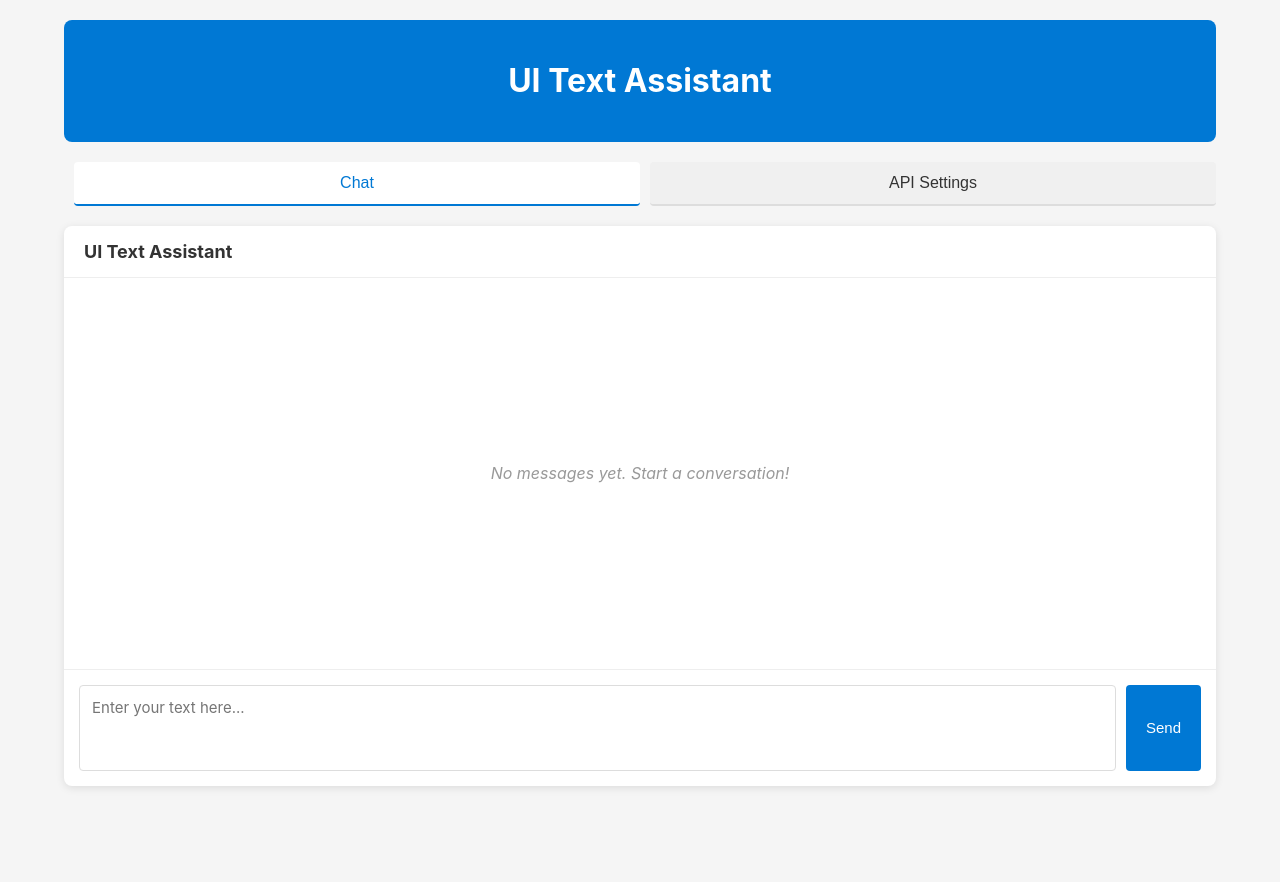
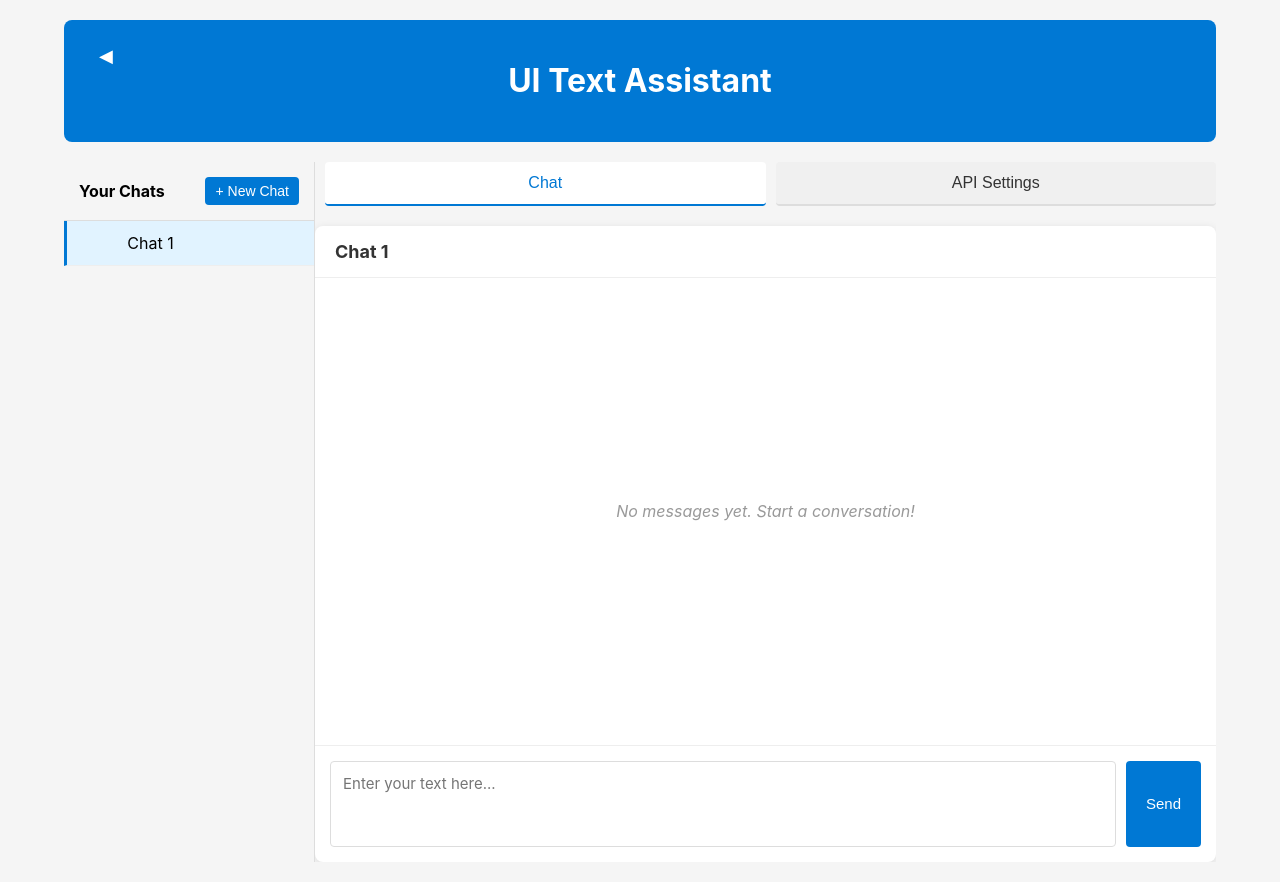
Before and after one commit to callmevg/ui-text-assistant, a React (Create React App) app in the folder client/: page / in a window 1280 px wide. Before the commit the page ends 806 px from the top, so only its background shows below. Built offline with nearby package versions, Linux system fonts and the light colour scheme.

Commit message:
Added support for multiple chats

```diff
--- a/client/src/App.css
+++ b/client/src/App.css
@@ -49,6 +49,7 @@ header {
   border-radius: 8px;
   margin-bottom: 20px;
   text-align: center;
+  position: relative;
 }
 
 .tab-navigation {
@@ -138,6 +139,8 @@ input:focus {
   display: flex;
   flex-direction: column;
   height: 70vh;
+  flex: 1;
+  overflow: hidden;
 }
 
 .chat-history {
@@ -146,6 +149,8 @@ input:focus {
   padding: 20px;
   display: flex;
   flex-direction: column;
+  flex: 1;
+  overflow-y: auto;
 }
 
 .message {
@@ -545,3 +550,145 @@ button:hover {
   margin-top: 0;
   margin-bottom: 10px;
 }
+
+/* Add this to your CSS */
+.main-container {
+  display: flex;
+  height: calc(100vh - 100px);
+}
+
+.chat-sidebar {
+  width: 250px;
+  background-color: #f5f5f5;
+  border-right: 1px solid #ddd;
+  transition: all 0.3s ease;
+  display: flex;
+  flex-direction: column;
+  overflow: hidden;
+}
+
+.chat-sidebar.closed {
+  width: 0;
+}
+
+.sidebar-header {
+  padding: 15px;
+  border-bottom: 1px solid #ddd;
+  display: flex;
+  justify-content: space-between;
+  align-items: center;
+}
+
+.sidebar-header h2 {
+  margin: 0;
+  font-size: 16px;
+}
+
+.new-chat-btn {
+  background-color: #0078d4;
+  color: white;
+  border: none;
+  border-radius: 4px;
+  padding: 6px 10px;
+  font-size: 14px;
+  cursor: pointer;
+}
+
+.chat-list {
+  overflow-y: auto;
+  flex: 1;
+}
+
+.chat-item {
+  padding: 12px 15px;
+  border-bottom: 1px solid #eee;
+  cursor: pointer;
+  display: flex;
+  justify-content: space-between;
+  align-items: center;
+}
+
+.chat-item:hover {
+  background-color: #eaeaea;
+}
+
+.chat-item.active {
+  background-color: #e1f3ff;
+  border-left: 3px solid #0078d4;
+}
+
+.chat-item-title {
+  flex: 1;
+  overflow: hidden;
+  text-overflow: ellipsis;
+  white-space: nowrap;
+}
+
+.chat-item-actions {
+  display: flex;
+  gap: 5px;
+  opacity: 0;
+  transition: opacity 0.2s;
+}
+
+.chat-item:hover .chat-item-actions {
+  opacity: 1;
+}
+
+.chat-rename-btn,
+.chat-delete-btn {
+  background: none;
+  border: none;
+  font-size: 14px;
+  cursor: pointer;
+  padding: 2px 5px;
+  border-radius: 3px;
+}
+
+.chat-rename-btn:hover,
+.chat-delete-btn:hover {
+  background-color: #ddd;
+}
+
+.sidebar-toggle {
+  background: none;
+  border: none;
+  font-size: 18px;
+  cursor: pointer;
+  padding: 5px 10px;
+  color: white;
+  position: absolute;
+  left: 15px;
+  top: 20px;
+}
+
+.main-content {
+  flex: 1;
+  overflow: hidden;
+  display: flex;
+  flex-direction: column;
+}
+
+.empty-chats {
+  padding: 20px;
+  text-align: center;
+  color: #888;
+}
+
+/* Responsive styles */
+@media (max-width: 768px) {
+  .chat-sidebar {
+    position: absolute;
+    height: calc(100vh - 100px);
+    z-index: 10;
+    box-shadow: 2px 0 5px rgba(0, 0, 0, 0.1);
+  }
+
+  .chat-sidebar.closed {
+    transform: translateX(-100%);
+  }
+
+  .main-container {
+    position: relative;
+  }
+}
--- a/client/src/App.tsx
+++ b/client/src/App.tsx
@@ -23,19 +23,40 @@ function App() {
   // Debug state
   const [showDebug, setShowDebug] = useState(false);
 
+  // New states for managing multiple chats and sidebar visibility
+  const [chats, setChats] = useState<Array<{
+    id: string;
+    title: string;
+    messages: Array<{role: string, content: string}>;
+    createdAt: number;
+  }>>([]);
+  const [activeChatId, setActiveChatId] = useState<string | null>(null);
+  const [showSidebar, setShowSidebar] = useState(true);
+
   // Load settings from local storage on component mount
   useEffect(() => {
     const savedApiKey = localStorage.getItem('apiKey');
     const savedEndpoint = localStorage.getItem('endpoint');
     const savedEndpointName = localStorage.getItem('endpointName');
     const savedGuidelines = localStorage.getItem('guidelines');
-    const savedChatHistory = localStorage.getItem('chatHistory');
+    const savedChats = localStorage.getItem('chats');
 
     if (savedApiKey) setApiKey(savedApiKey);
     if (savedEndpoint) setEndpoint(savedEndpoint);
     if (savedEndpointName) setEndpointName(savedEndpointName);
     if (savedGuidelines) setGuidelines(JSON.parse(savedGuidelines));
-    if (savedChatHistory) setChatHistory(JSON.parse(savedChatHistory));
+
+    if (savedChats) {
+      const parsedChats = JSON.parse(savedChats);
+      setChats(parsedChats);
+      // Set the most recent chat as active
+      if (parsedChats.length > 0) {
+        setActiveChatId(parsedChats[parsedChats.length - 1].id);
+      }
+    } else {
+      // Create a default chat if none exists
+      createNewChat();
+    }
   }, []);
 
   // Save chat history whenever it changes
@@ -46,6 +67,12 @@ function App() {
   const handleSubmit = async (e: React.FormEvent) => {
     e.preventDefault();
 
+    // Check if there's an active chat
+    if (!activeChatId) {
+      createNewChat();
+      return;
+    }
+
     // Check if API settings are configured
     if (!apiKey || !endpoint || !endpointName) {
       setError('Please configure your Azure API settings in the Settings tab before sending messages.');
@@ -53,9 +80,12 @@ function App() {
       return;
     }
 
+    const activeChat = getActiveChat();
+    if (!activeChat) return;
+
     // Add user message to chat history
-    const newChatHistory = [...chatHistory, {role: 'user', content: message}];
-    setChatHistory(newChatHistory);
+    const newMessages = [...activeChat.messages, {role: 'user', content: message}];
+    updateActiveChatMessages(newMessages);
 
     // Clear message input and set loading state
     setMessage('');
@@ -68,7 +98,7 @@ function App() {
         ? guidelines.map(g => `${g.name}:\n${g.content}`).join('\n\n')
         : 'No specific guidelines provided.';
 
-      // Prepare the conversation history in the format Azure OpenAI expects
+      // Prepare the conversation history
       const messages = [
         {
           role: "system",
@@ -77,22 +107,20 @@ function App() {
 
           ${guidelinesText}`
         },
-        ...newChatHistory.map(msg => ({
+        ...newMessages.map(msg => ({
           role: msg.role === 'user' ? 'user' : 'assistant',
           content: msg.content
         }))
       ];
 
-      // Properly format the endpoint URL - remove any trailing slashes
-      let apiEndpoint = endpoint;
+      // Clean the endpoint URL (remove trailing slash)
+      let apiEndpoint = endpoint.trim();
       if (apiEndpoint.endsWith('/')) {
         apiEndpoint = apiEndpoint.slice(0, -1);
       }
 
-      // Construct the correct URL for Azure OpenAI
+      // Call the API (rest of your existing API call code)
       const apiUrl = `${apiEndpoint}/openai/deployments/${endpointName}/chat/completions?api-version=2023-05-15`;
-
-      console.log('API URL:', apiUrl); // Debug log
 
       const response = await fetch(apiUrl, {
         method: 'POST',
@@ -103,22 +131,17 @@ function App() {
         body: JSON.stringify({
           messages: messages,
           max_tokens: 800,
-          temperature: 0.7,
-          top_p: 0.95,
-          frequency_penalty: 0,
-          presence_penalty: 0
+          temperature: 0.7
         })
       });
 
-      // Improved error handling
       if (!response.ok) {
+        // Your existing error handling code
         const contentType = response.headers.get('content-type');
-
         if (contentType && contentType.includes('application/json')) {
           const errorData = await response.json();
           throw new Error(`${response.status}: ${errorData.error?.message || JSON.stringify(errorData)}`);
         } else {
-          // Handle XML or text error responses
           const errorText = await response.text();
           throw new Error(`Server returned ${response.status}: ${errorText.substring(0, 200)}...`);
         }
@@ -128,15 +151,24 @@ function App() {
       const assistantReply = data.choices[0].message.content;
 
       // Add assistant's reply to chat history
-      setChatHistory([...newChatHistory, {
+      const updatedMessages = [...newMessages, {
         role: 'assistant',
         content: assistantReply
-      }]);
+      }];
+
+      // Update the active chat with the new messages
+      updateActiveChatMessages(updatedMessages);
+
+      // Update chat title if it's the default title and this is the first message
+      if (activeChat.title.startsWith('Chat ') && activeChat.messages.length === 0) {
+        // Use the first few words of the user's message as the title
+        const defaultTitle = message.split(' ').slice(0, 3).join(' ') + '...';
+        renameChat(activeChatId, defaultTitle);
+      }
 
     } catch (err) {
       console.error('Error calling Azure API:', err);
       setError(`Failed to get response: ${err instanceof Error ? err.message : 'Unknown error'}`);
-
     } finally {
       setIsLoading(false);
     }
@@ -207,12 +239,135 @@ function App() {
     localStorage.removeItem('chatHistory');
   };
 
+  // Add these functions to your App component
+
+  // Create a new chat
+  const createNewChat = () => {
+    const newChat = {
+      id: generateId(),
+      title: `Chat ${chats.length + 1}`,
+      messages: [],
+      createdAt: Date.now()
+    };
+
+    const updatedChats = [...chats, newChat];
+    setChats(updatedChats);
+    setActiveChatId(newChat.id);
+    setMessage('');
+
+    // Save to localStorage
+    localStorage.setItem('chats', JSON.stringify(updatedChats));
+  };
+
+  // Helper to generate a unique ID
+  const generateId = () => {
+    return Math.random().toString(36).substring(2, 15) + Math.random().toString(36).substring(2, 15);
+  };
+
+  // Rename a chat
+  const renameChat = (id: string, newTitle: string) => {
+    const updatedChats = chats.map(chat =>
+      chat.id === id ? { ...chat, title: newTitle } : chat
+    );
+
+    setChats(updatedChats);
+    localStorage.setItem('chats', JSON.stringify(updatedChats));
+  };
+
+  // Delete a chat
+  const deleteChat = (id: string) => {
+    const updatedChats = chats.filter(chat => chat.id !== id);
+    setChats(updatedChats);
+
+    // If the active chat was deleted, set a new active chat
+    if (activeChatId === id) {
+      setActiveChatId(updatedChats.length > 0 ? updatedChats[0].id : null);
+    }
+
+    localStorage.setItem('chats', JSON.stringify(updatedChats));
+  };
+
+  // Get the active chat
+  const getActiveChat = () => {
+    return chats.find(chat => chat.id === activeChatId) || null;
+  };
+
+  // Update messages in the active chat
+  const updateActiveChatMessages = (messages: Array<{role: string, content: string}>) => {
+    if (!activeChatId) return;
+
+    const updatedChats = chats.map(chat =>
+      chat.id === activeChatId ? { ...chat, messages } : chat
+    );
+
+    setChats(updatedChats);
+    localStorage.setItem('chats', JSON.stringify(updatedChats));
+  };
+
   return (
     <div className="App">
       <header>
+        <button className="sidebar-toggle" onClick={() => setShowSidebar(!showSidebar)}>
+          {showSidebar ? '◀' : '▶'}
+        </button>
         <h1>UI Text Assistant</h1>
       </header>
 
+      <div className="main-container">
+        {/* Sidebar */}
+        <div className={`chat-sidebar ${showSidebar ? 'open' : 'closed'}`}>
+          <div className="sidebar-header">
+            <h2>Your Chats</h2>
+            <button className="new-chat-btn" onClick={createNewChat}>
+              + New Chat
+            </button>
+          </div>
+
+          <div className="chat-list">
+            {chats.length === 0 ? (
+              <div className="empty-chats">No chats yet</div>
+            ) : (
+              chats.map(chat => (
+                <div
+                  key={chat.id}
+                  className={`chat-item ${chat.id === activeChatId ? 'active' : ''}`}
+                  onClick={() => setActiveChatId(chat.id)}
+                >
+                  <div className="chat-item-title">{chat.title}</div>
+                  <div className="chat-item-actions">
+                    <button
+                      className="chat-rename-btn"
+                      onClick={(e) => {
+                        e.stopPropagation();
+                        const newTitle = prompt('Rename chat:', chat.title);
+                        if (newTitle && newTitle.trim()) {
+                          renameChat(chat.id, newTitle.trim());
+                        }
+                      }}
+                    >
+                      ✏️
+                    </button>
+                    <button
+                      className="chat-delete-btn"
+                      onClick={(e) => {
+                        e.stopPropagation();
+                        if (window.confirm('Are you sure you want to delete this chat?')) {
+                          deleteChat(chat.id);
+                        }
+                      }}
+                    >
+                      🗑️
+                    </button>
+                  </div>
+                </div>
+              ))
+            )}
+          </div>
+        </div>
+
+        {/* Main content */}
+        <div className="main-content">
+          {/* Your existing tab navigation */}
           <div className="tab-navigation">
             <button
               className={activeTab === 'chat' ? 'active' : ''}
@@ -228,6 +383,69 @@ function App() {
             </button>
           </div>
 
+          {/* Update your chat container to work with the active chat */}
+          {activeTab === 'chat' && (
+            <div className="chat-container">
+              <div className="chat-header">
+                <h2>{getActiveChat()?.title || 'New Chat'}</h2>
+                {getActiveChat() && getActiveChat()!.messages.length > 0 && (
+                  <button className="clear-button" onClick={() => {
+                    if (window.confirm('Clear this chat history?')) {
+                      updateActiveChatMessages([]);
+                    }
+                  }}>
+                    Clear Chat
+                  </button>
+                )}
+              </div>
+              <div className="chat-history">
+                {!activeChatId ? (
+                  <div className="empty-chat">
+                    <p>Create a new chat to get started!</p>
+                  </div>
+                ) : getActiveChat()?.messages.length === 0 ? (
+                  <div className="empty-chat">
+                    <p>No messages yet. Start a conversation!</p>
+                  </div>
+                ) : (
+                  getActiveChat()?.messages.map((msg, index) => (
+                    <div key={index} className={`message ${msg.role}`}>
+                      <div className="message-content">{msg.content}</div>
+                    </div>
+                  ))
+                )}
+                {isLoading && (
+                  <div className="message assistant loading">
+                    <div className="message-content">
+                      <div className="loading-indicator">
+                        <div></div><div></div><div></div>
+                      </div>
+                    </div>
+                  </div>
+                )}
+                {error && (
+                  <div className="error-message">
+                    <p>{error}</p>
+                  </div>
+                )}
+              </div>
+
+              <form onSubmit={handleSubmit} className="message-form">
+                <textarea
+                  value={message}
+                  onChange={(e) => setMessage(e.target.value)}
+                  placeholder="Enter your text here..."
+                  required
+                  disabled={isLoading || !activeChatId}
+                />
+                <button type="submit" disabled={isLoading || !activeChatId}>
+                  {isLoading ? 'Sending...' : 'Send'}
+                </button>
+              </form>
+            </div>
+          )}
+
+          {/* Keep your existing settings panel */}
           {activeTab === 'settings' && (
             <div className="settings-panel">
               <h2>Azure API Settings</h2>
@@ -331,58 +549,8 @@ function App() {
               </div>
             </div>
           )}
-
-      {activeTab === 'chat' && (
-        <div className="chat-container">
-          <div className="chat-header">
-            <h2>UI Text Assistant</h2>
-            {chatHistory.length > 0 && (
-              <button className="clear-button" onClick={clearChat}>
-                Clear Chat
-              </button>
-            )}
-          </div>
-          <div className="chat-history">
-            {chatHistory.length === 0 ? (
-              <div className="empty-chat">
-                <p>No messages yet. Start a conversation!</p>
-              </div>
-            ) : (
-              chatHistory.map((msg, index) => (
-                <div key={index} className={`message ${msg.role}`}>
-                  <div className="message-content">{msg.content}</div>
-                </div>
-              ))
-            )}
-            {isLoading && (
-              <div className="message assistant loading">
-                <div className="message-content">
-                  <div className="loading-indicator"></div>
-                    <div></div><div></div><div></div>
         </div>
       </div>
-              )}
-              {error && (
-                <div className="error-message">
-                  <p>{error}</p>
-                </div>
-              )}
-            </div>
-
-            <form onSubmit={handleSubmit} className="message-form">
-              <textarea
-                value={message}
-                onChange={(e) => setMessage(e.target.value)}
-                placeholder="Enter your text here..."
-                required
-                disabled={isLoading}
-              />
-              <button type="submit" disabled={isLoading}>
-                {isLoading ? 'Sending...' : 'Send'}
-              </button>
-            </form>
-          </div>
-        )}
     </div>
   );
 }
```
Lines whose indentation alone changed are shown as unchanged.
